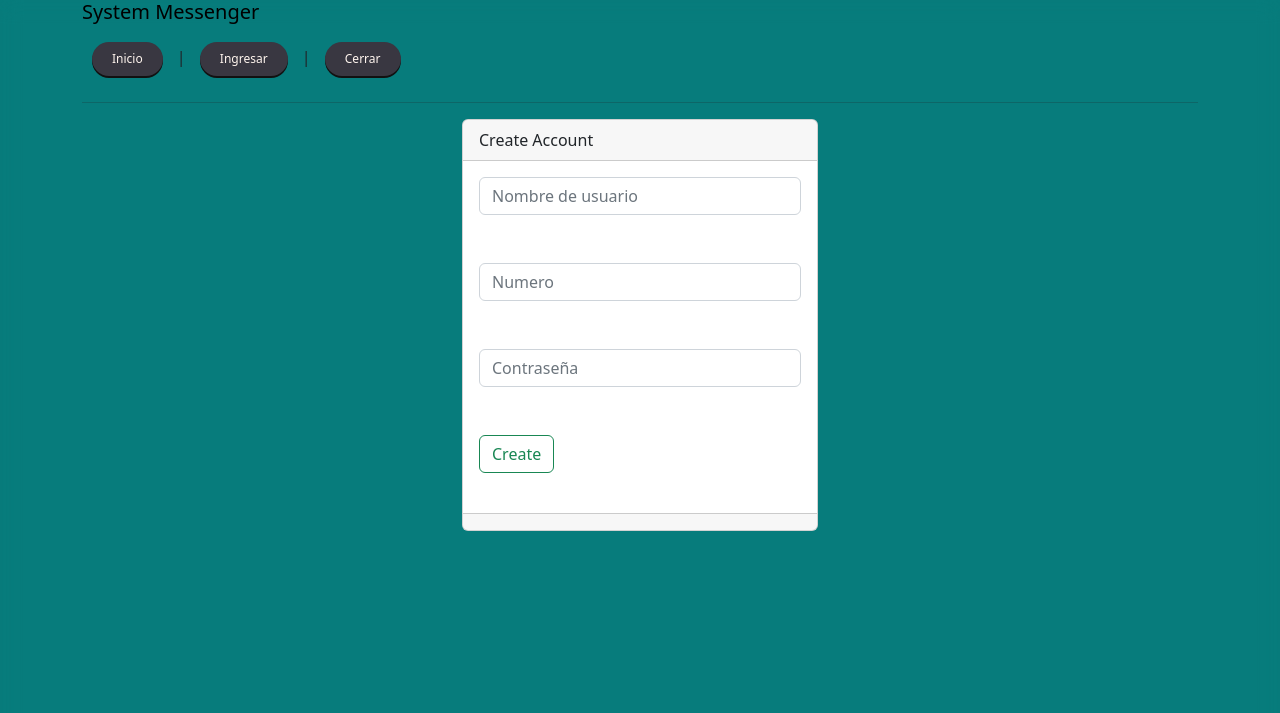
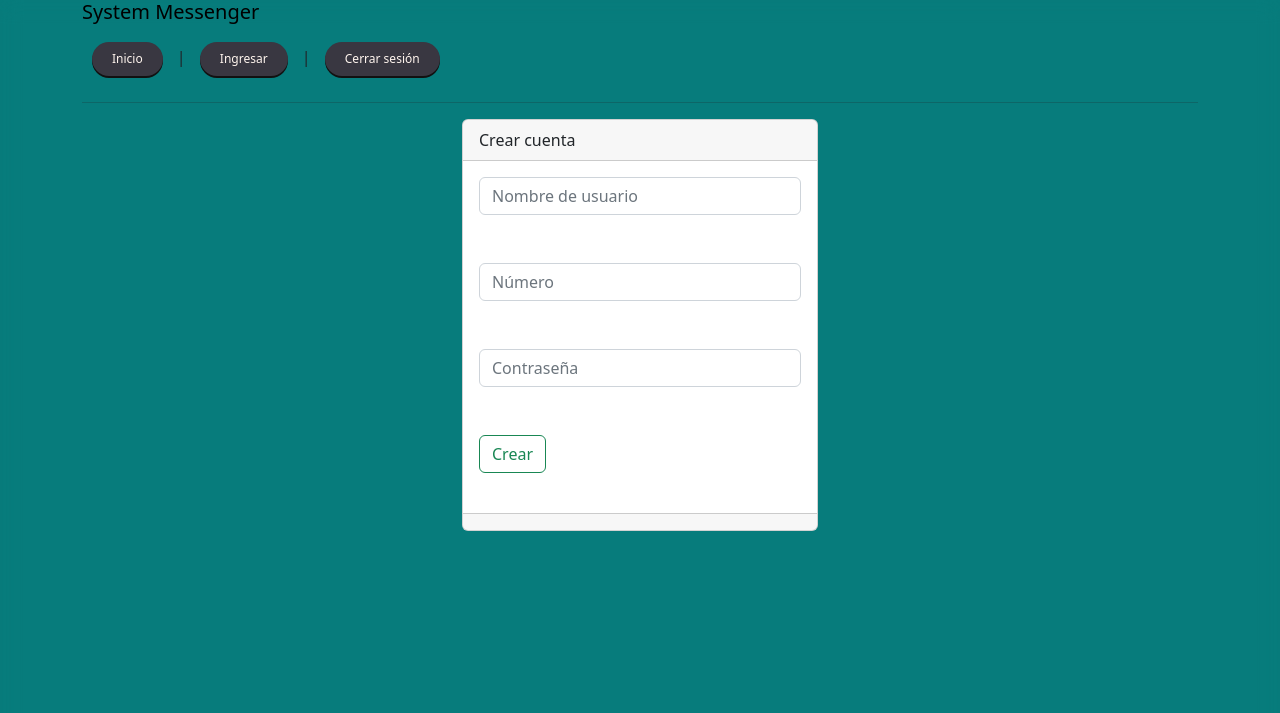
Before and after one commit to INGESO-2023-1/grupo_3, a PHP site: page /crear_cuenta.php in a window 1280 px wide. Shown: the top 713 px of the page. Run offline with PHP 8.4, Linux system fonts and the light colour scheme.

Commit message:
cambios menores

```diff
--- a/front/cabecera.php
+++ b/front/cabecera.php
@@ -12,6 +12,6 @@
     <h5 style="color:#000000" >System Messenger</h5>
     <a id="perfil"style="color:#FFF5EE" href="index.php"> Inicio </a> |
     <a id="perfil" style="color:#FFF5EE" href="login.php"> Ingresar </a> |
-    <a id="perfil" style="color:#FFF5EE" href="index.php"> Cerrar </a>
+    <a id="perfil" style="color:#FFF5EE" href="index.php"> Cerrar sesión</a>
     <hr>
 </div>
--- a/front/cabecera_perfil.php
+++ b/front/cabecera_perfil.php
@@ -15,7 +15,7 @@
 <div class="container">
   <h5 id="titulo3" style="color:#FFFAFA" >System Messenger</h5>
     <a id="perfil" style="color:silver" href="pagina_mensajeria.php">Inicio</a>
-    <a id="perfil" style="color:silver" href="perfil_editar.php">Edit</a>
-    <a id="perfilsesion" style="color:silver" href="../back/logout.php">Logout</a>
+    <a id="perfil" style="color:silver" href="perfil_editar.php">Editar</a>
+    <a id="perfilsesion" style="color:silver" href="../back/logout.php">Cerrar sesión</a>
     <hr style="color:white"><br>
 </div>
--- a/front/crear_cuenta.php
+++ b/front/crear_cuenta.php
@@ -42,7 +42,7 @@
 
                         <div class="card">
                             <div class="card-header">
-                                Create Account
+                                Crear cuenta
                             </div>
 
                             <div class="card-body">
@@ -51,13 +51,13 @@
                                     <input class="form-control" type="text" name="user" placeholder="Nombre de usuario">
                                     <br/><br/>
 
-                                    <input class="form-control" type="number" name="number" placeholder="Numero">
+                                    <input class="form-control" type="number" name="number" placeholder="Número">
                                     <br/><br/>
 
                                     <input class="form-control" type="password" name="pass" placeholder="Contraseña">
                                     <br/><br/>
 
-                                    <button class="btn btn-outline-success" type="submit">Create</button>
+                                    <button class="btn btn-outline-success" type="submit">Crear</button>
                                     <br/><br/>
 
                                 </form>
--- a/front/index.php
+++ b/front/index.php
@@ -3,7 +3,7 @@
 
 <div  class="container">
             <h1 id=titulo1 class="display-2">System Messenger</h1>
-            <p style="color:white" class="lead">Pagina oficial System Messenger</p>
+            <p style="color:white" class="lead">Pagina oficial de System Messenger</p>
             <p style="color:white">Más información</p>
             <p class="lead">
                 <a id="perfill" style="color:#FFF5EE" href="crear_cuenta.php"> Registrarse </a>
--- a/front/login.php
+++ b/front/login.php
@@ -37,7 +37,7 @@
                                     <input class="form-control" type="password" name="pass" placeholder="Contraseña">
                                     <br/><br/>
 
-                                    <button class="btn btn-outline-primary" type="submit">Iniciar</button>
+                                    <button class="btn btn-outline-primary" type="submit">Iniciar sesión</button>
                                     <br/><br/>
 
                                 </form>
--- a/front/perfil_editar.php
+++ b/front/perfil_editar.php
@@ -34,7 +34,7 @@
 <h5 id="titulo3" style="color:#FFFAFA" >System Messenger</h5>
 <a id="perfil" style="color:silver" href="pagina_mensajeria.php">Inicio</a>
 <a id="perfil" style="color:silver" href="perfil.php">Perfil</a>
-<a id="perfilsesion" style="color:silver" href="../back/logout.php">Logout</a>
+<a id="perfilsesion" style="color:silver" href="../back/logout.php">Cerrar sesión</a>
 <hr style="color:white"><br>
 </div>
 
@@ -58,7 +58,7 @@
                                     <input class="form-control" type="text" name="user" placeholder="Nuevo nombre">
                                     <br/><br/>
 
-                                    <button id="perfilll" type="submit">Change</button> <br/><br/><a id="perfillll" href="../back/eliminar_cuenta.php">Eliminar cuenta</a>
+                                    <button id="perfilll" type="submit">Cambiar</button> <br/><br/><a id="perfillll" href="../back/eliminar_cuenta.php">Eliminar cuenta</a>
                                     <br/><br/>
 
                                 </form>
```
